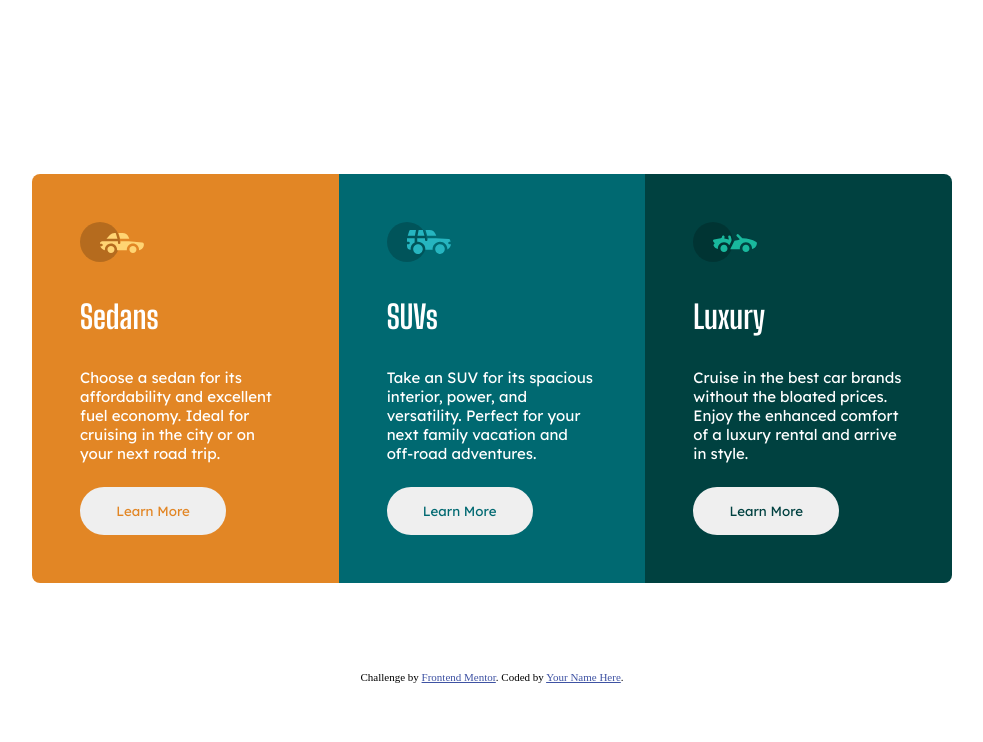
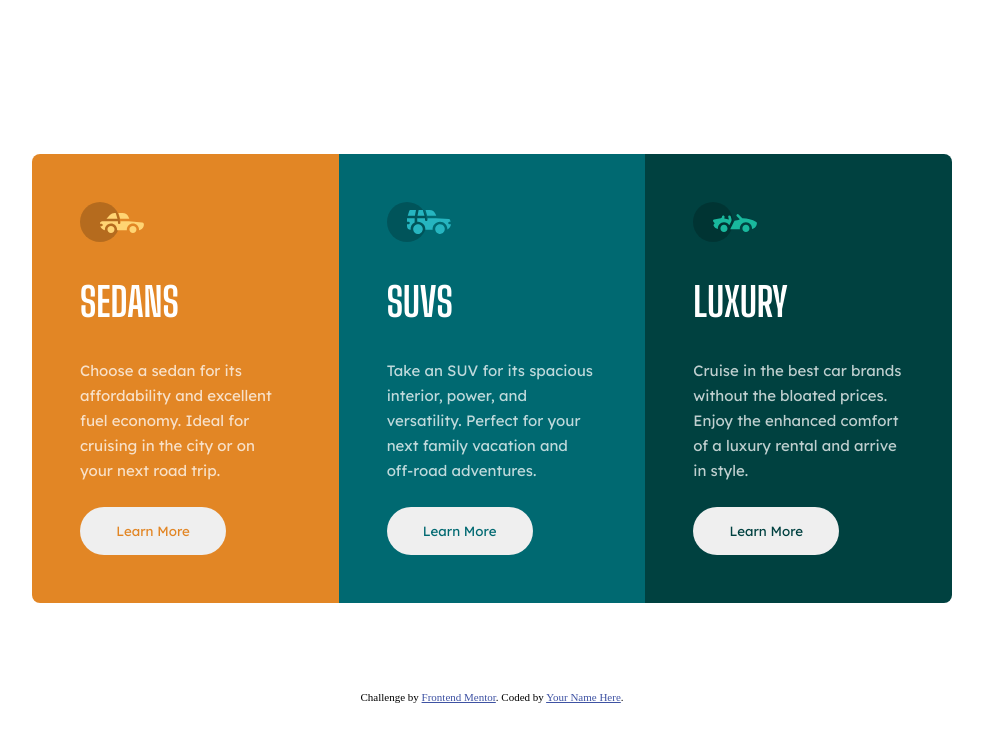
Before and after one commit to rainSaxFrontend-Mentor-Projects/3-column-preview-card, a plain HTML site: page index.html in a window 1280 px wide. Shown: the whole page, without its empty margins (148-1131 px from the left). Drawn offline with Linux system fonts and the light colour scheme.

Commit message:
styling of h1 and p elements

```diff
--- a/style.css
+++ b/style.css
@@ -33,12 +33,16 @@ h1 {
     font-family: 'Big Shoulders Display', sans-serif;
     font-weight: 700;
     margin: 2rem 0;
+    font-size: 2.5rem;
+    text-transform: uppercase;
 }
 
 p {
     font-family: 'Lexend Deca', sans-serif;
     font-weight: 400;
     font-size: 0.9375rem;
+    line-height: 1.5625rem;
+    opacity: .75;
 }
 
 button {
```
